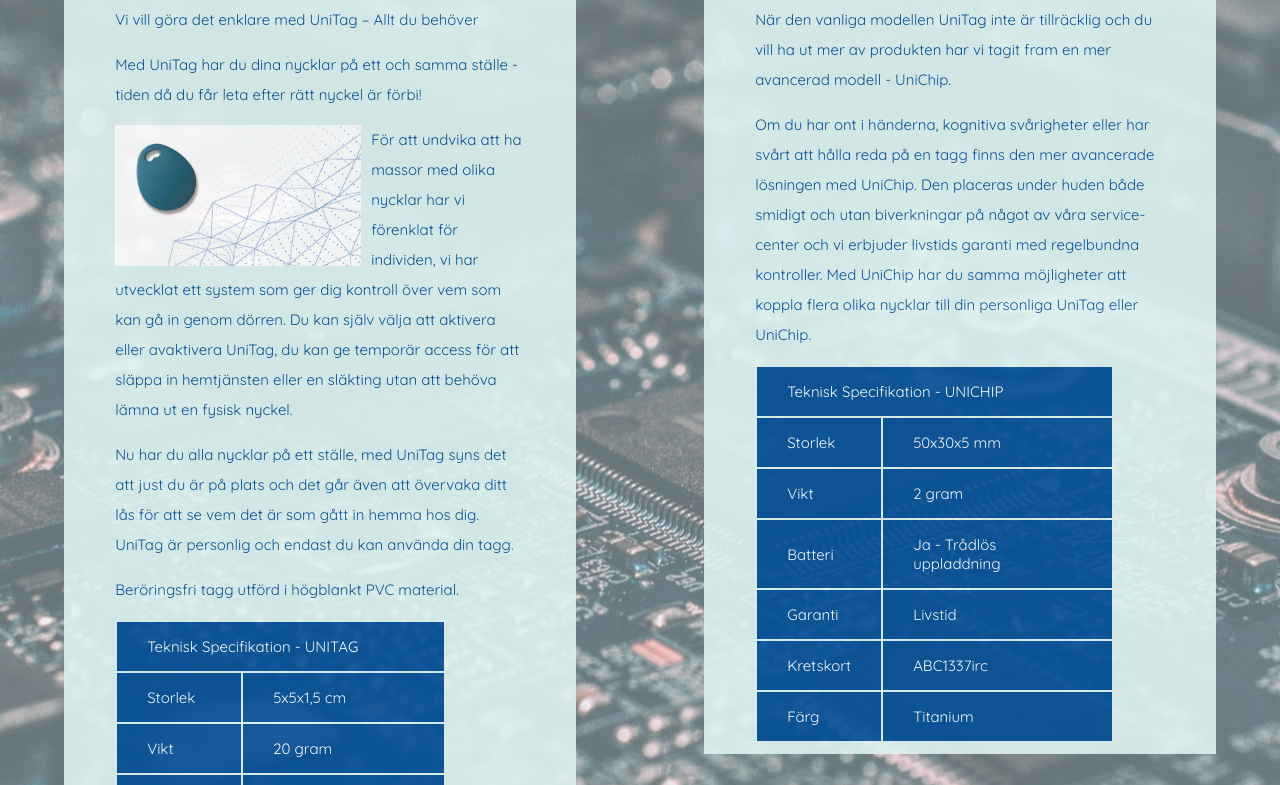
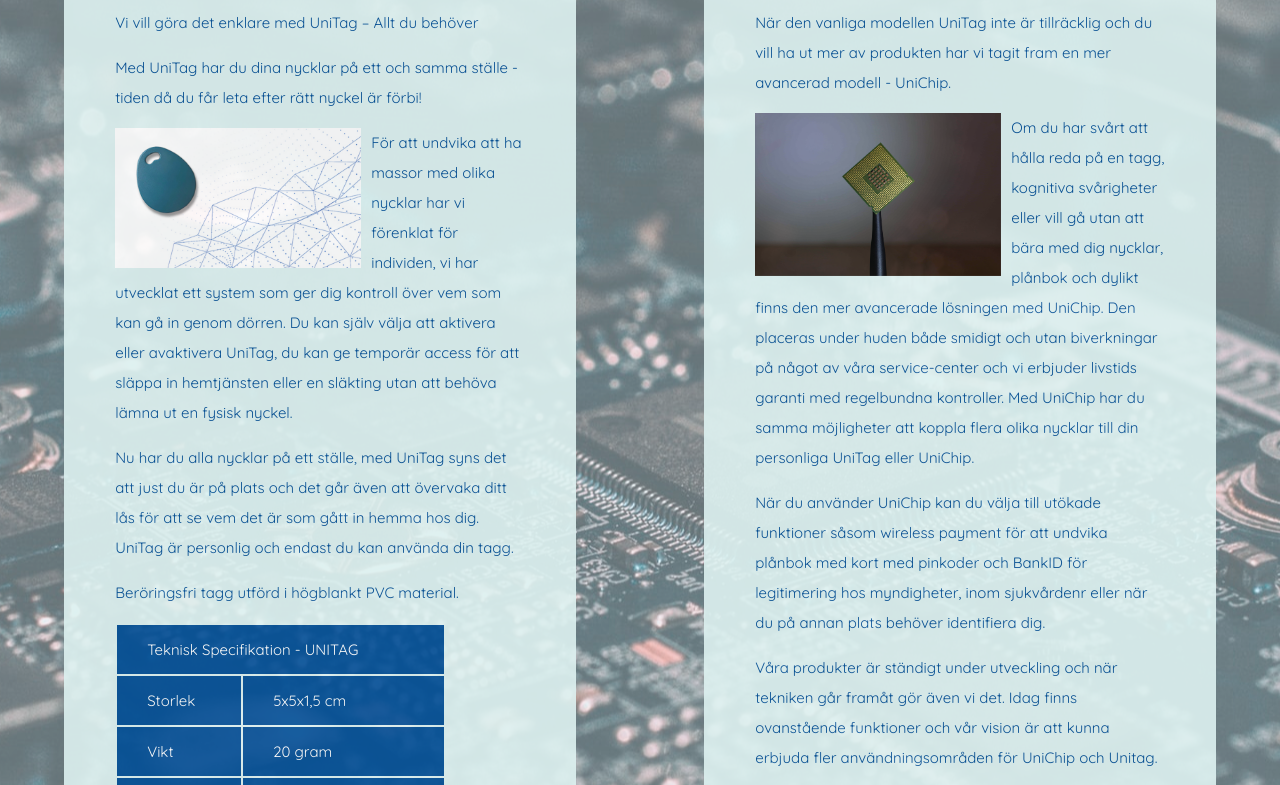
Before and after one commit to linneame/teampsei, a plain HTML site: page Om_produkter.html in a window 1280 px wide. Shown: the part 284-1069 px from the top of the page. Drawn offline with Linux system fonts and the light colour scheme.

Commit message:
Ändrat i om_produkter
Lagt till bild på chippet, dock ej photoshopat lika snyggt som julia utan lagt den rätt upp och ned. Scalade ner sizen på bilden däremot i optimizilla.

lagt in mer text och ändrat i specsen på UniChip

```diff
--- a/Om_produkter.html
+++ b/Om_produkter.html
@@ -28,14 +28,14 @@
     <div class="pageinfo">
       <div class="boxmodeller"> </div>
     <article>
-          <h1 id="modelh1">Om våra modeller</h1>
+    <!--      <h1 id="modelh1">Om våra modeller</h1> -->
       <div class="pageinfo1">
         <div class="pagetext">
       <h2>UniTag</h2>
       <p>Vi vill göra det enklare med UniTag – Allt du behöver</p>
       <p>Med UniTag har du dina nycklar på ett och samma ställe - tiden då du
         får leta efter rätt nyckel är förbi!</p>
-        <img id="bildtagg"src="hemsida-img.jpg" alt="Bild på UniTag produkt">
+        <img class="bildtagg"src="hemsida-img.jpg" alt="Bild på UniTag produkt">
       <p>För att undvika att ha massor med olika nycklar har vi förenklat
         för individen, vi har utvecklat ett system som ger dig kontroll
         över vem som kan gå in genom dörren. Du kan själv välja att
@@ -84,13 +84,23 @@
       <p>När den vanliga modellen UniTag inte är tillräcklig och du
       vill ha ut mer av produkten har vi tagit fram en mer avancerad
       modell - UniChip.</p>
-      <p>Om du har ont i händerna, kognitiva svårigheter eller har
-        svårt att hålla reda på en tagg finns den mer avancerade
+      <img class="bildtagg" src="chipp-min.jpg" alt="Bild på UniChip produkt">
+      <p>Om du har svårt att hålla reda på en tagg, kognitiva svårigheter
+        eller vill gå utan att bära med dig nycklar, plånbok och dylikt
+        finns den mer avancerade
         lösningen med UniChip. Den placeras under huden både
         smidigt och utan biverkningar på något av våra service-center
         och vi erbjuder livstids garanti med regelbundna kontroller.
         Med UniChip har du samma möjligheter att koppla flera olika
         nycklar till din personliga UniTag eller UniChip.</p>
+        <p>När du använder UniChip kan du välja till utökade funktioner såsom
+        wireless payment för att undvika plånbok med kort med
+        pinkoder och BankID för legitimering hos myndigheter, inom sjukvårdenr
+        eller när du på annan plats behöver identifiera dig.</p>
+        <p>Våra produkter är ständigt under utveckling och när tekniken går
+        framåt gör även vi det. Idag finns ovanstående funktioner och vår
+        vision är att kunna erbjuda fler användningsområden för UniChip
+        och Unitag.</p>
         <table class="flattable">
           <tr>
             <td colspan="2">Teknisk Specifikation - UNICHIP</td>
@@ -118,7 +128,7 @@
           </tr>
           <tr>
             <td>Färg</td>
-            <td>Titanium</td>
+            <td>Grön och Guld</td>
           </tr>
         </table>
       </div>    </div>
--- a/unitag.css
+++ b/unitag.css
@@ -389,10 +389,11 @@
     opacity: 0.6;
     z-index: 1;
     position: relative;
+    margin-bottom: 0;
   }
 
   .pagetext {
-    margin-top: -95em;
+    margin-top: -85em;
     color: #014E96;
     background-color: #def2f1;
     font-family: 'Quicksand', sans-serif;
@@ -475,14 +476,13 @@
   padding: 15px 30px;
 }
 
-  #bildtagg {
+  .bildtagg {
     float: left;
     width: 48%;
     height: 24%;
     margin-left: 10%;
     margin-right: 2%;
   }
-
 
 .dummymain {
     font-family: 'Quicksand', sans-serif;
```
Also changed, not shown: chipp-min.jpg (added).
